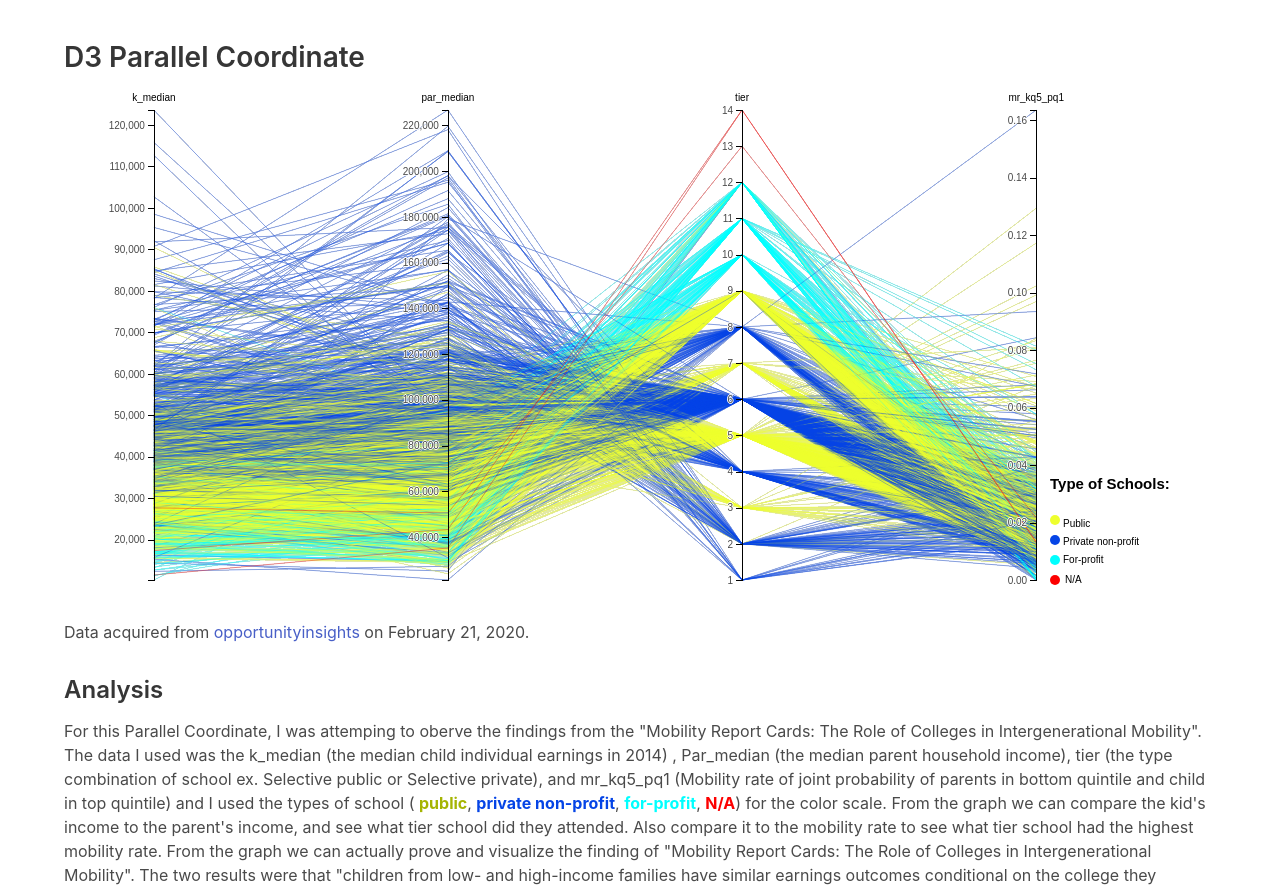
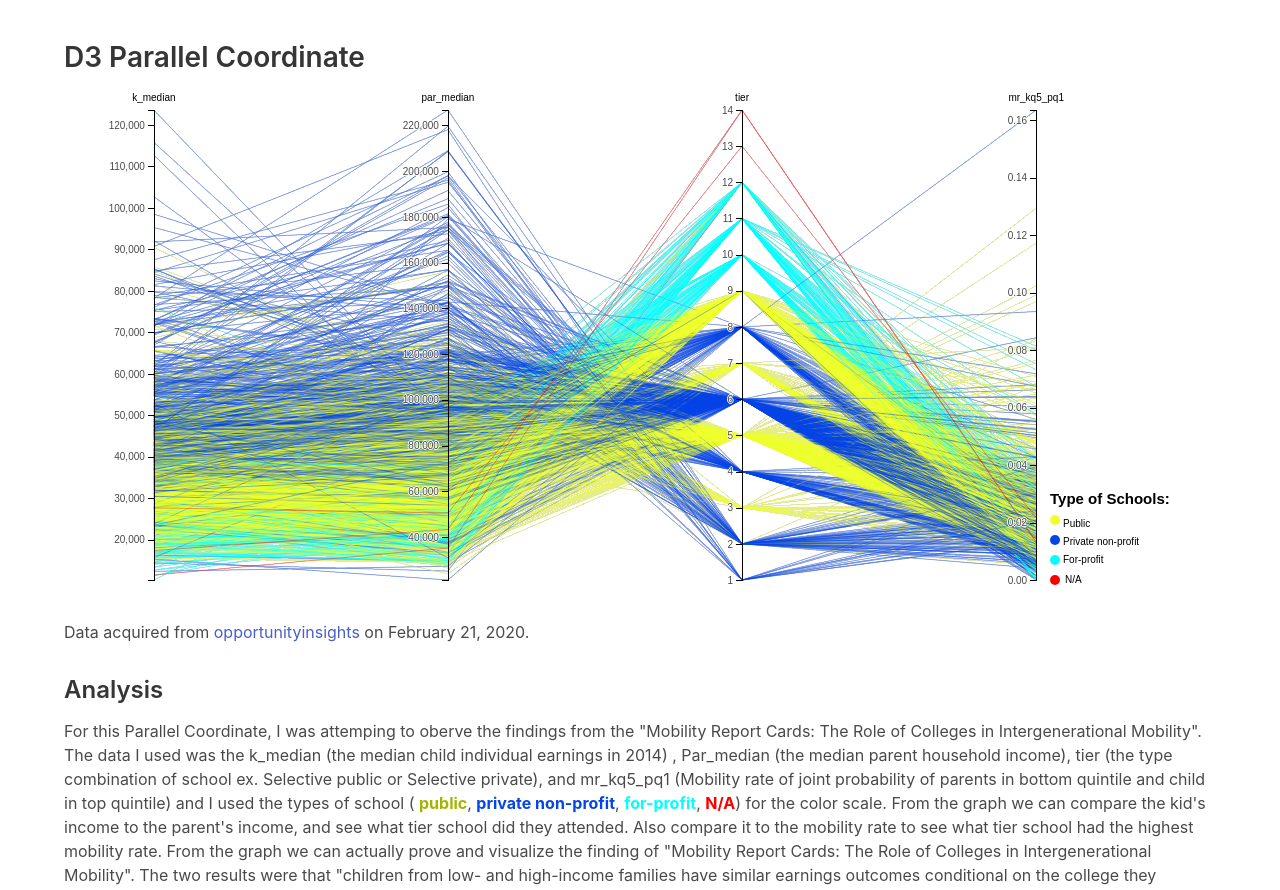
Before and after one commit to usf-cs360-spring2020/homework2-Alegar917, a plain HTML site: page Parallel.html in a window 1280 px wide. Shown: the part 1218-2108 px from the top of the page. Drawn offline with nearby package versions, Linux system fonts and the light colour scheme.

Commit message:
Add files via upload

```diff
--- a/Parallel.html
+++ b/Parallel.html
@@ -280,7 +280,7 @@
       svg.append("text")
       .attr("class", "text")
       .attr("x", config.svg.width - 45)
-      .attr("y", config.svg.height - 95)
+      .attr("y", config.svg.height - 80)
       .text("Type of Schools:")
       .attr("alignment-baseline", "middle")
       .attr("font-weight", "bold")
```
